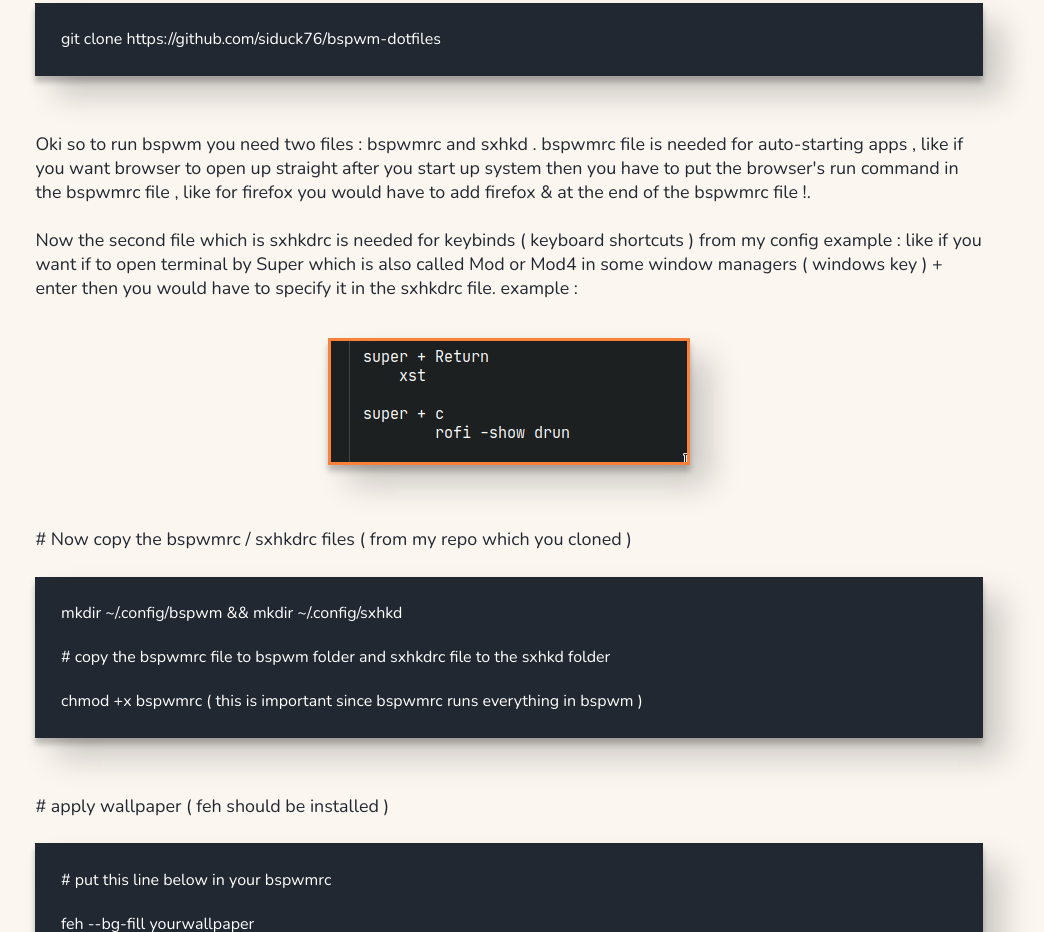
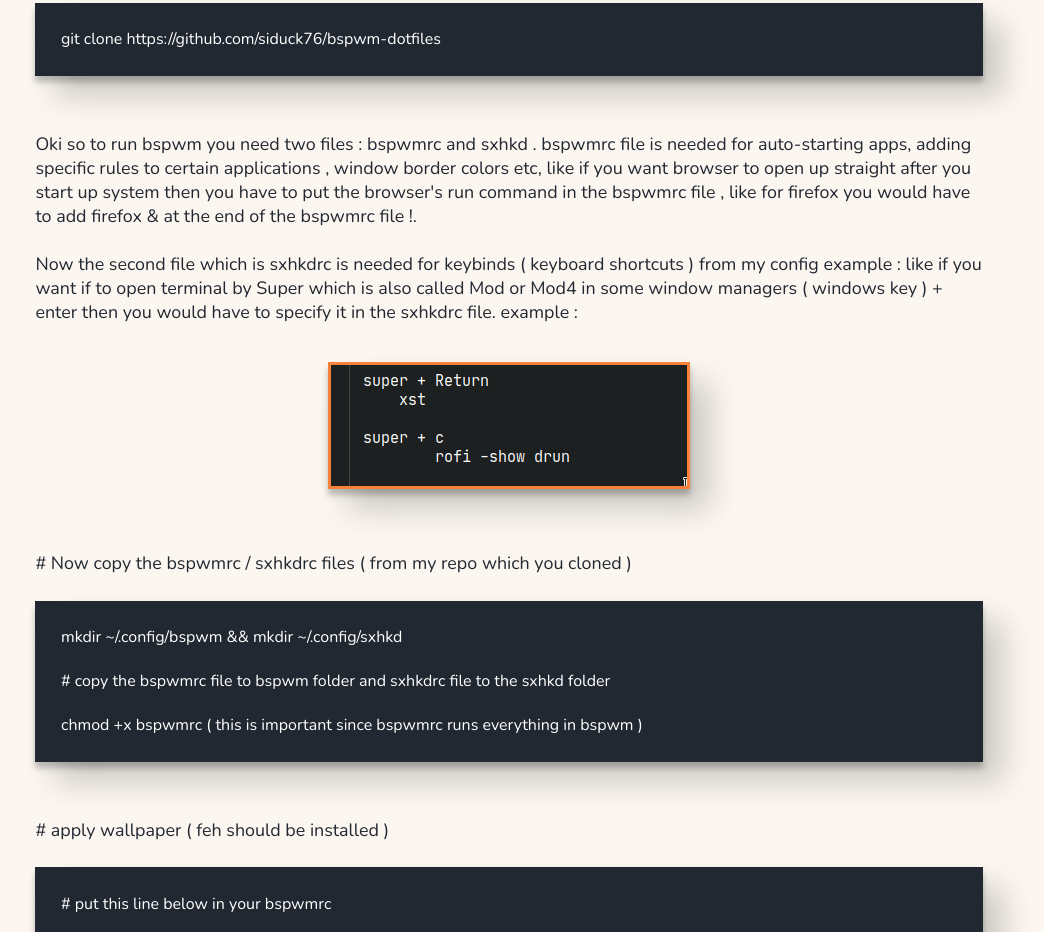
Before and after one commit to wilian1808/bspwm-dotfiles, a plain HTML site: page index.html in a window 1280 px wide. Shown: the part 1320-2252 px from the top of the page, without its empty margins (131-1175 px from the left). Drawn offline with nearby package versions, Linux system fonts and the light colour scheme.

Commit message:
Update index.html

```diff
--- a/index.html
+++ b/index.html
@@ -61,7 +61,7 @@
         <br />
         <p class="captions">
           Oki so to run bspwm you need two files : bspwmrc and sxhkd . bspwmrc
-          file is needed for auto-starting apps , like if you want browser to
+          file is needed for auto-starting apps, adding specific rules to certain applications , window border colors etc, like if you want browser to
           open up straight after you start up system then you have to put the
           browser's run command in the bspwmrc file , like for firefox you would
           have to add firefox & at the end of the bspwmrc file !. <br /><br />
```
